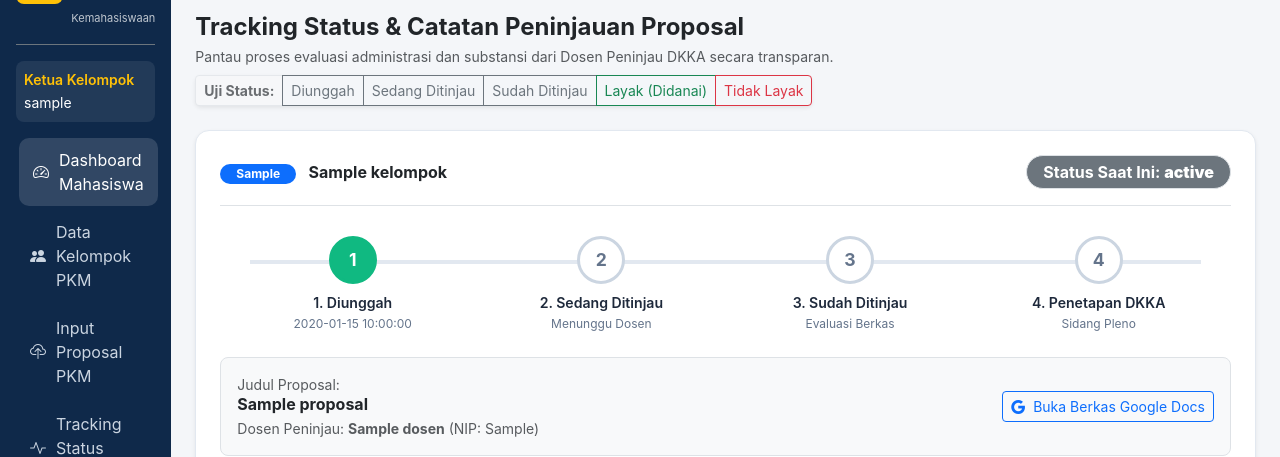
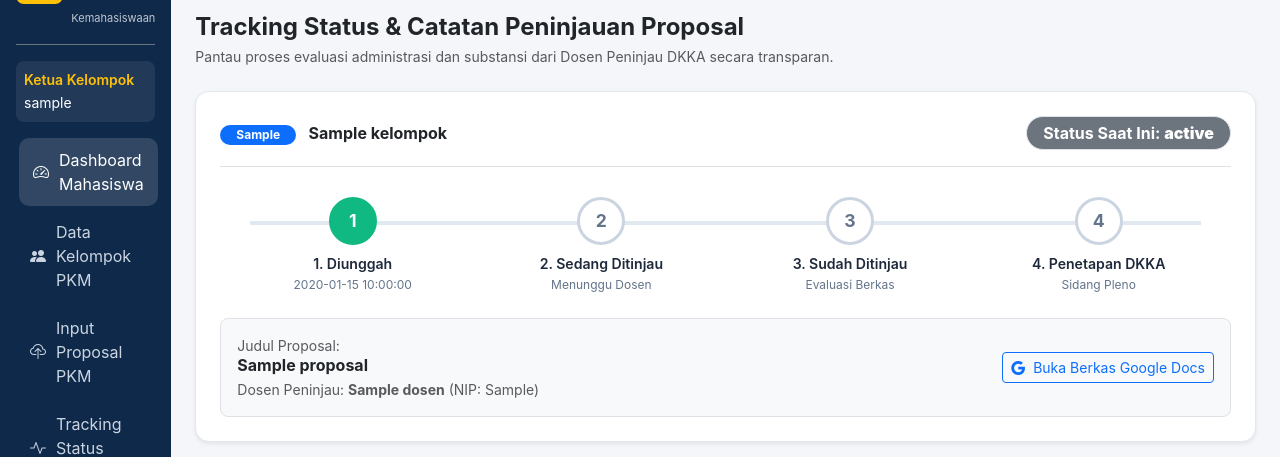
Before and after one commit to astri2166/sipkm_dkka, a CodeIgniter 4 app: the page made by app/Views/mahasiswa/tracking.php in a window 1280 px wide. Shown: the part 68-525 px from the top of the page. Run offline with PHP 8.4 and a stand-in for CodeIgniter, Linux system fonts and the light colour scheme; the template is opened without the code that fills it: most values are stand-ins (such as "Sample title", 1, 10 or a date in 2020); data that the repository does not hold is empty; some libraries are stand-ins or nearby versions.

Commit message:
fix(mahasiswa): hilangkan tombol simulasi Uji Status pada halaman tracking proposal

```diff
--- a/app/Controllers/MahasiswaController.php
+++ b/app/Controllers/MahasiswaController.php
@@ -394,8 +394,7 @@ class MahasiswaController extends BaseController
             $proposal = $this->proposalModel->findByKelompokId((int) $idKelompok);
 
             if ($proposal) {
-                $statusParam = $this->request->getGet('status');
-                $statusProposal = ! empty($statusParam) ? $statusParam : $proposal['statusProposal'];
+                $statusProposal = $proposal['statusProposal'] ?? 'Diunggah';
 
                 $peninjauan = $this->peninjauanModel->findByProposalId((int) $proposal['idProposal']);
                 if ($peninjauan && ! empty($peninjauan['id_user'])) {
--- a/app/Views/mahasiswa/tracking.php
+++ b/app/Views/mahasiswa/tracking.php
@@ -16,30 +16,11 @@
     </div>
   <?php endif; ?>
 
-  <!-- Header & Switcher Simulasi Status Proposal -->
+  <!-- Header Halaman -->
   <div class="d-flex flex-wrap justify-content-between align-items-center mb-4 gap-2">
     <div>
       <h4 class="fw-bold text-dark mb-1">Tracking Status & Catatan Peninjauan Proposal</h4>
       <p class="text-muted small mb-0">Pantau proses evaluasi administrasi dan substansi dari Dosen Peninjau DKKA secara transparan.</p>
-    </div>
-    <!-- Status Switcher untuk Pengetesan Pratinjau Frontend -->
-    <div class="btn-group btn-group-sm shadow-sm">
-      <span class="btn btn-light disabled text-dark fw-bold border">Uji Status:</span>
-      <a href="<?= base_url('mahasiswa/tracking?status=Diunggah') ?>" class="btn <?= $statusProposal === 'Diunggah' ? 'btn-primary' : 'btn-outline-secondary' ?>">
-        Diunggah
-      </a>
-      <a href="<?= base_url('mahasiswa/tracking?status=Sedang+Ditinjau') ?>" class="btn <?= $statusProposal === 'Sedang Ditinjau' ? 'btn-primary' : 'btn-outline-secondary' ?>">
-        Sedang Ditinjau
-      </a>
-      <a href="<?= base_url('mahasiswa/tracking?status=Sudah+Ditinjau') ?>" class="btn <?= $statusProposal === 'Sudah Ditinjau' ? 'btn-primary' : 'btn-outline-secondary' ?>">
-        Sudah Ditinjau
-      </a>
-      <a href="<?= base_url('mahasiswa/tracking?status=Layak') ?>" class="btn <?= $statusProposal === 'Layak' ? 'btn-success text-white' : 'btn-outline-success' ?>">
-        Layak (Didanai)
-      </a>
-      <a href="<?= base_url('mahasiswa/tracking?status=Tidak+Layak') ?>" class="btn <?= $statusProposal === 'Tidak Layak' ? 'btn-danger text-white' : 'btn-outline-danger' ?>">
-        Tidak Layak
-      </a>
     </div>
   </div>
 
```
